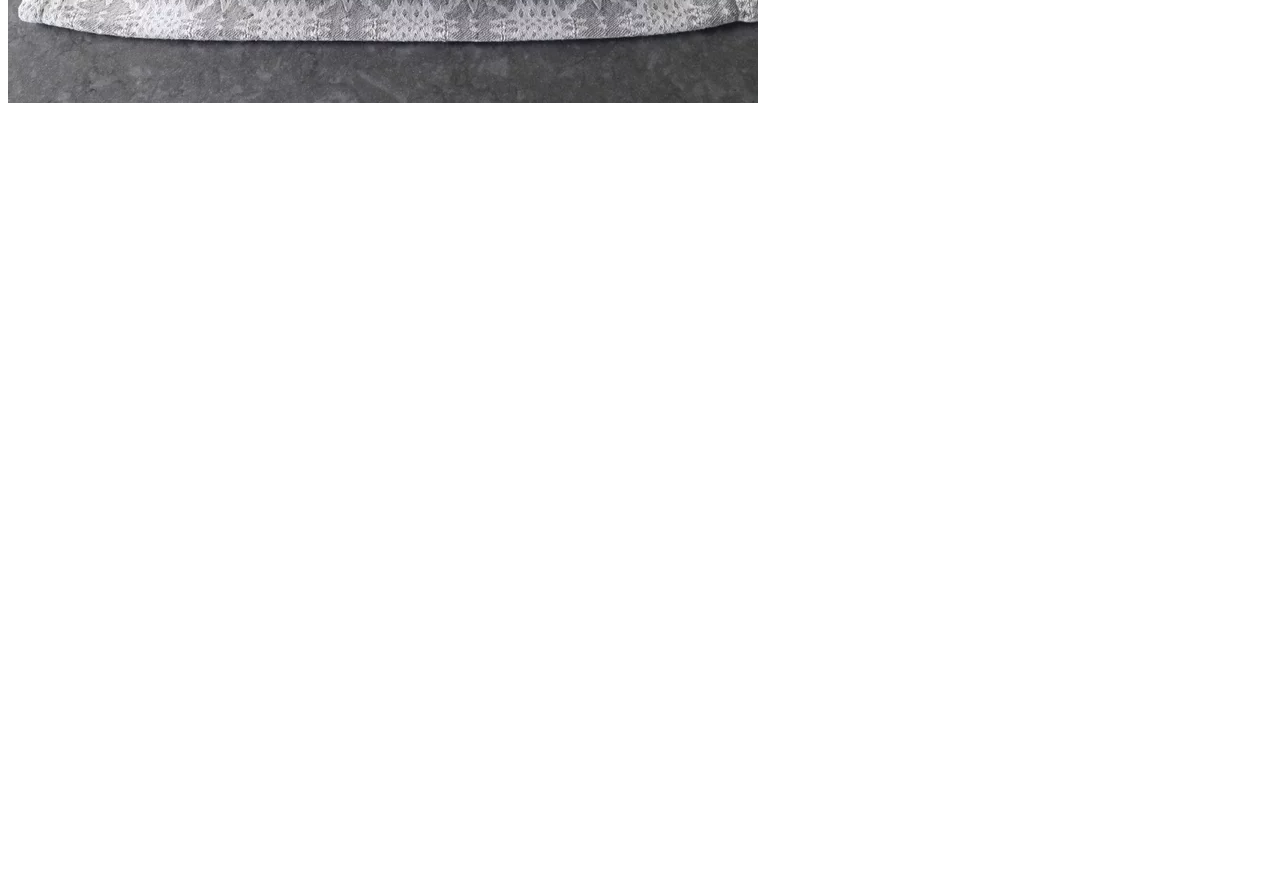
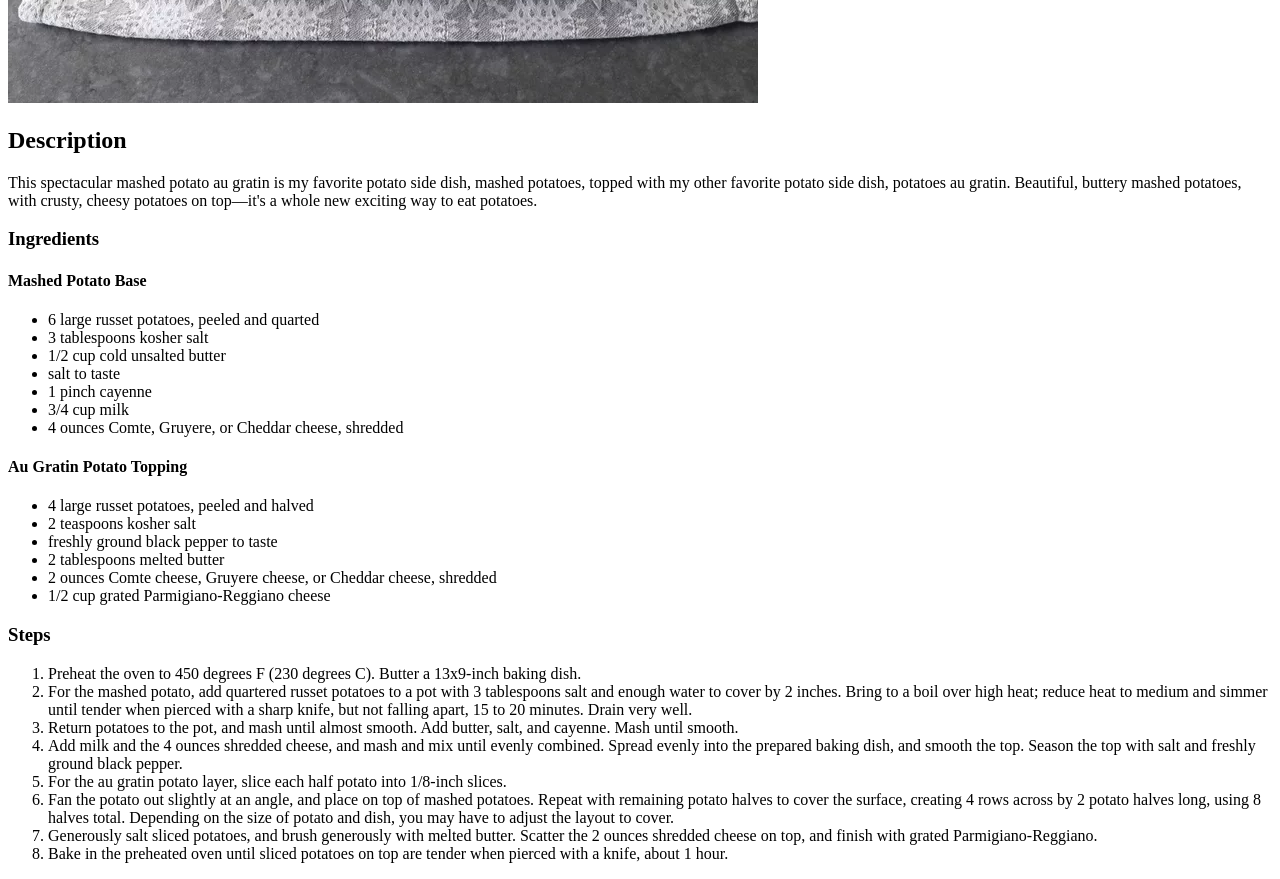
Before and after one commit to markcawili/odin-recipes, a plain HTML site: page recipes/mashed-potato-au-gratin.html in a window 1280 px wide. Shown: the part 540-1419 px from the top of the page. Before the commit the page ends 800 px from the top, so only its background shows below. Drawn offline with Linux system fonts and the light colour scheme.

Commit message:
Add Mashed Potato au Gratin Recipe

```diff
--- a/recipes/mashed-potato-au-gratin.html
+++ b/recipes/mashed-potato-au-gratin.html
@@ -7,5 +7,48 @@
     <body>
       <h1>Mashed Potato au Gratin</h1>
       <img alt="Finished recipe of Mashed Potato au Gratin" src="../images/mashed-potato-au-gratin.webp">
+      <h2>Description</h2>
+      <p>This spectacular mashed potato au gratin is my favorite potato side dish, mashed potatoes, topped with my
+        other favorite potato side dish, potatoes au gratin. Beautiful, buttery mashed potatoes, with crusty, cheesy
+        potatoes on top—it's a whole new exciting way to eat potatoes.</p>
+      <h3>Ingredients</h3>
+        <h4>Mashed Potato Base</h4>
+          <ul>
+            <li>6 large russet potatoes, peeled and quarted</li>
+            <li>3 tablespoons kosher salt</li>
+            <li>1/2 cup cold unsalted butter</li>
+            <li>salt to taste</li>
+            <li>1 pinch cayenne</li>
+            <li>3/4 cup milk</li>
+            <li>4 ounces Comte, Gruyere, or Cheddar cheese, shredded</li>
+          </ul>
+        <h4>Au Gratin Potato Topping</h4>
+          <ul>
+            <li>4 large russet potatoes, peeled and halved</li>
+            <li>2 teaspoons kosher salt</li>
+            <li>freshly ground black pepper to taste</li>
+            <li>2 tablespoons melted butter</li>
+            <li>2 ounces Comte cheese, Gruyere cheese, or Cheddar cheese, shredded</li>
+            <li>1/2 cup grated Parmigiano-Reggiano cheese</li>
+          </ul>
+      <h3>Steps</h3>
+        <ol>
+          <li>Preheat the oven to 450 degrees F (230 degrees C). Butter a 13x9-inch baking dish.</li>
+          <li>For the mashed potato, add quartered russet potatoes to a pot with 3 tablespoons salt and enough water to
+            cover by 2 inches. Bring to a boil over high heat; reduce heat to medium and simmer until tender when
+            pierced with a sharp knife, but not falling apart, 15 to 20 minutes. Drain very well.</li>
+          <li>Return potatoes to the pot, and mash until almost smooth. Add butter, salt, and cayenne. Mash until
+            smooth. </li>
+          <li>Add milk and the 4 ounces shredded cheese, and mash and mix until evenly combined. Spread evenly into the
+            prepared baking dish, and smooth the top. Season the top with salt and freshly ground black pepper.</li>
+          <li>For the au gratin potato layer, slice each half potato into 1/8-inch slices.</li>
+          <li>Fan the potato out slightly at an angle, and place on top of mashed potatoes. Repeat with remaining
+            potato halves to cover the surface, creating 4 rows across by 2 potato halves long, using 8 halves total.
+            Depending on the size of potato and dish, you may have to adjust the layout to cover.</li>
+          <li>Generously salt sliced potatoes, and brush generously with melted butter. Scatter the 2 ounces shredded
+            cheese on top, and finish with grated Parmigiano-Reggiano.</li>
+          <li>Bake in the preheated oven until sliced potatoes on top are tender when pierced with a knife, about 1
+            hour.</li>
+        </ol>
     </body>
   </html>
```
Also changed, not shown: index.html (+1 -0 lines).
